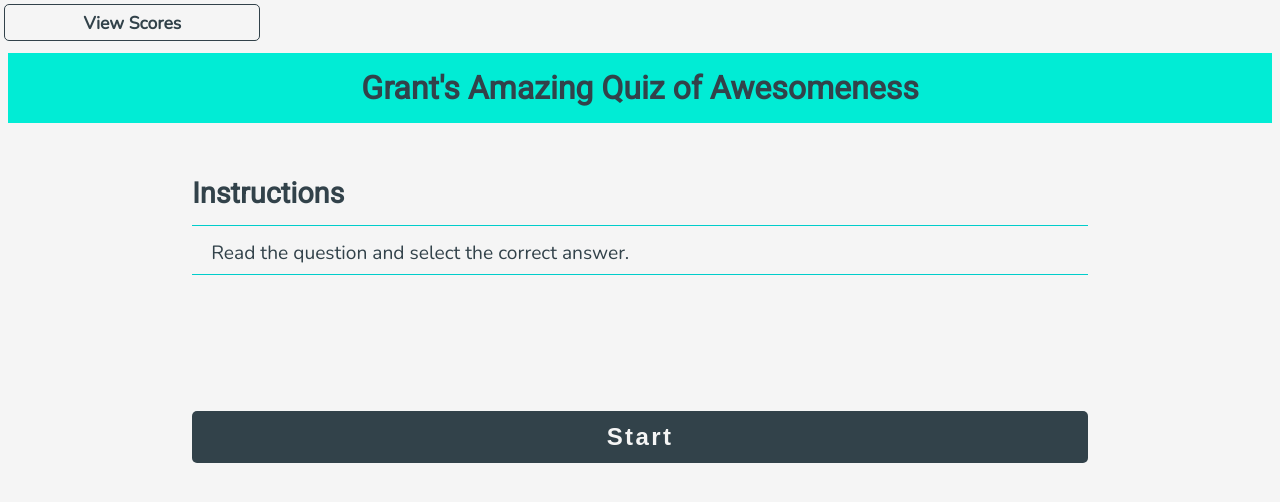
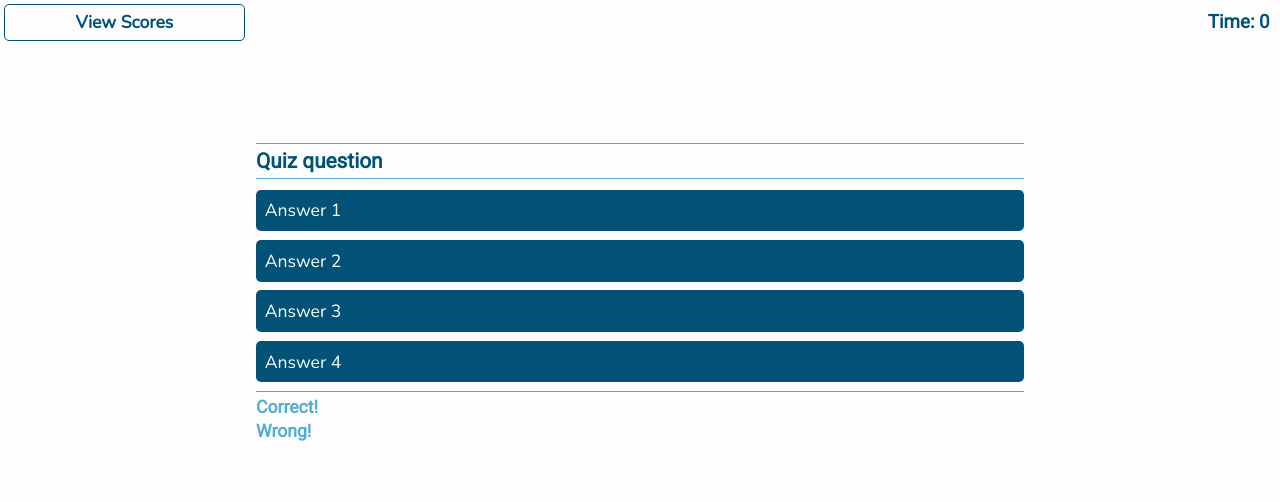
Before and after one commit to ggorosave/Quiz_Game, a plain HTML site: page index.html in a window 1280 px wide. Drawn offline with nearby package versions, Linux system fonts and the light colour scheme.

Commit message:
Added html and css for quiz questions

```diff
--- a/assets/css/style.css
+++ b/assets/css/style.css
@@ -1,28 +1,37 @@
 /*
 Color Palete
-Prim: #f5f5f5
-Second: #01ecd5
-Tert: #4586ff
-Quat: #32424a
+Prim: #fdfdfd
+Second: #a5ecd7
+Tert: #51adcf
+Quat: #025277
+link - https://designs.ai/colors/palette/387
  */
 
 /*
  Fonts
  1) Roboto - font-family: 'Roboto', sans-serif;
  2) Nunito - font-family: 'Nunito', sans-serif;
+ link - https://www.fontpair.co/pairings/roboto-nunito
  */
  :root {
-  --prim: #f5f5f5;
-  --second: #01ecd5;
-  --tert: #4586ff;
-  --quat: #32424a;
+  --prim: #fdfdfd;
+  --second: #a5ecd7;
+  --tert: #51adcf;
+  --quat: #025277;
 }
+/* Resets */
+h1 {
+  margin-block-start: 0;
+  margin-block-end: 0;
+}
+/* Resets */
 
 * {
   margin: 0;
   padding: 0;
   box-sizing: border-box;
 }
+
 
 body {
   position: relative;
@@ -35,14 +44,30 @@ body {
 
 /* Hides contents of div (see JS) */
 .hidden {
-  display: none;
+  display: none !important;
 }
 
-header {
+/* Headers */
+h1,
+h2,
+h3 {
+  font-family: 'Roboto', sans-serif;
+}
+
+
+/* top-container */
+#top-container {
+  display: flex;
+  align-items: center;
+  justify-content: space-between;
+  margin: .25em;
+}
+
+#view-score {
   width: 100%;
 }
 
-header a {
+#view-score a {
   display: block;
   width: 45%;
   text-decoration: none;
@@ -50,18 +75,17 @@ header a {
   color: var(--quat);
   font-weight: bold;
   padding: .3em 0;
-  margin: .25em;
   border-radius: 5px;
   text-align: center;
 }
 
-h1,
-h2,
-h3 {
-  font-family: 'Roboto', sans-serif;
+#timer {
+  width: 5em;
+  padding: .3em 0;
 }
 
-.container {
+/* main container */
+#main-container {
   display: block;
   width: 100%;
   height: 100vh;
@@ -78,13 +102,14 @@ h1 {
   background-color: var(--second);
   font-size: 150%;
   text-align: center;
-  margin: .25em;
+  margin: .1em .2em;
   padding: .5em;
 }
 
 .instruction-box {
   display: block;
-  margin: 0 .25em;
+  width: 75%;
+  margin: 0 auto;
 }
 
 .start-quiz h2 {
@@ -95,6 +120,7 @@ h1 {
 .start-quiz p {
   font-size: 110%;
   margin: .25em 1em;
+  padding: 1em 0;
   height: 30%;
 }
 
@@ -103,7 +129,7 @@ h1 {
   content: "";
   width: 100%;
   height: 1px;
-  background-color: #00cdcb;
+  background-color: var(--tert);
   margin: .5em 0;
 }
 
@@ -112,7 +138,7 @@ h1 {
   content: "";
   width: 100%;
   height: 1px;
-  background-color: #00cdcb;
+  background-color: var(--tert);
   margin: .5em 0;
 }
 
@@ -130,15 +156,67 @@ h1 {
   cursor: pointer;
 }
 
-button:active {
-  transform: scale(.90);
+/* Quiz Questions */
+.quiz-questions {
+  display: block;
+  width: 88%;
+  margin: 30% auto 0;
 }
 
-/* Quiz Questions */
+.question {
+  font-size: 110%;
+  margin-bottom: .5em;
+}
+
+.question::before, .question::after {
+  display: block;
+  content: "";
+  width: 100%;
+  height: 1px;
+  background-color: var(--tert);
+  margin: .25em 0;
+}
+
 .quiz-questions button {
   display: block;
+  font-size: 100%;
+  width: 100%;
+  padding: .5em;
+  text-align: start;
+  margin-bottom: .25em;
+  background-color: var(--quat);
+  color: var(--prim);
+  border-radius: 5px;
+  border: none;
+  cursor: pointer;
+  font-family: 'Nunito', sans-serif;
 }
 
+/* Feedback */
+.feedback {
+  display: block;
+  width: 88%;
+  margin: .5em auto 0;
+}
+
+.feedback::before {
+  display: block;
+  content: "";
+  width: 100%;
+  height: 1px;
+  background-color: var(--tert);
+}
+
+.answer {
+  font-size: 100%;
+  margin-top: .25em;
+  color: var(--tert);
+}
+
+/* Animations */
+button:active {
+  transform: scale(.98);
+}
 
 /* Small devices (landscape phones, 576px and up) */
 @media (min-width: 576px) {
@@ -146,10 +224,30 @@ button:active {
     margin-top: 5%;
   }
 
+  /* quiz questions */
+  .quiz-questions {
+    width: 90%;
+    margin-top: 2%;
+  }
+
+  .feedback {
+    width: 90%;
+  }
+}
+
 /* Medium devices (tablets, 768px and up) */
 @media (min-width: 768px) {
   h1 {
     font-size: 200%;
+  }
+
+  #timer {
+    width: 4.5em;
+  }
+
+  .instruction-box {
+    width: 70%;
+    margin: 0 auto;
   }
 
   .start-quiz h2 {
@@ -161,7 +259,7 @@ button:active {
     font-size: 120%;
   }
 
-  header a {
+  #view-score a {
     width: 20%;
     font-size: 110%;
   }
@@ -170,19 +268,52 @@ button:active {
     font-size: 150%;
     margin-top: 50%;
   }
- }
+
+  /* quiz questions */
+  .quiz-questions {
+    width: 88%;
+    margin-top: 25%;
+  }
+
+  .feedback {
+    width: 88%;
+  }
+
+}
 
 /* Large devices (desktops, 992px and up) */
 @media (min-width: 992px) {
-  .instruction-box {
-    width: 70%;
-    margin: 0 auto;
-  }
+
   .start-quiz h2 {
     margin-top: 5%;
   }
+
   .start-quiz button {
     margin-top: 10%;
     width: 70%;
   }
- }
+
+  /* quiz questions */
+  .quiz-questions {
+    width: 60%;
+    margin-top: 8%;
+  }
+
+  .question {
+    font-size: 130%;
+  }
+
+  .quiz-questions button {
+    margin-bottom: .5em;
+    font-size: 110%;
+  }
+
+  .feedback {
+    width: 60%;
+  }
+
+  .answer {
+    font-size: 110%;
+  }
+
+}
--- a/index.html
+++ b/index.html
@@ -19,31 +19,65 @@
 
 <body>
 
-    <header>
-        <a href="./scores.html">View Scores</a>
-    </header>
+    <div id="top-container">
 
-    <div class="container">
+        <!-- Link to Scores page -->
+        <div id="view-score">
+            <a href="./scores.html">View Scores</a>
+        </div>
+
+        <!-- Div to hold our timer -->
+        <div id="timer">
+            <h3>Time: <span id="time">0</span></h3>
+        </div>
+
+    </div>
+
+    <div id="main-container">
 
         <!-- Quiz Title and Start Button -->
-        <div class="start-quiz">
+        <div class="start-quiz hidden">
+
             <h1>Grant's Amazing Quiz of Awesomeness</h1>
+
             <div class="instruction-box">
                 <h2>Instructions</h2>
-                <p>Read the question and select the correct answer.</p>
+                <p>Read the following questions and try to select the correct answer within the time limit. Incorrect
+                    answers will reduce your score and the deduct 15 seconds from your time.</p>
             </div>
-            <button id="start-button">Start</button>
+
+            <button id="start-button">Start Quiz</button>
+
         </div>
 
         <!-- Multiple-Choice Quiz Card -->
-        <div class="quiz-questions hidden">
+        <div class="quiz-questions">
+
             <h3 class="question">Quiz question</h3>
+
             <button class="answer">Answer 1</button>
             <button class="answer">Answer 2</button>
             <button class="answer">Answer 3</button>
             <button class="answer">Answer 4</button>
+
         </div>
 
+        <!-- Div to dynamically display feedback to the user -->
+        <div class="feedback">
+            <h3 class="answer correct">Correct!</h3>
+            <h3 class="answer wrong">Wrong!</h3>
+        </div>
+
+        <!-- Div for the end screen -->
+        <div class="end-screen hidden">
+            <h2>Done!</h2>
+            <p>Your final score is <span id="score">_</span>.</p>
+            <form>
+                <input type="text" id="user-initials" name="user-initials" />
+                <button type="submit">Submit</button>
+            </form>
+
+        </div>
     </div>
     <script src="./assets/js/script.js"></script>
 </body>
```
